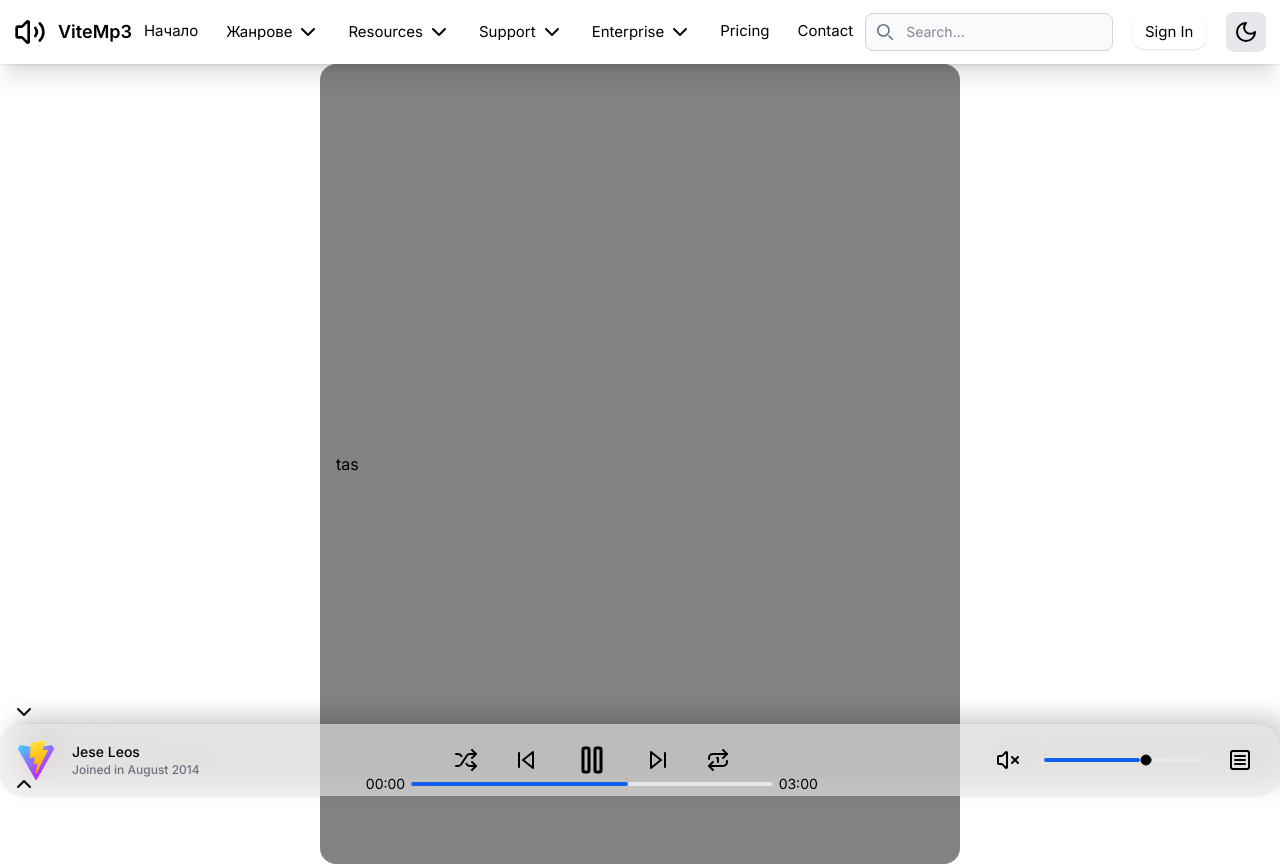
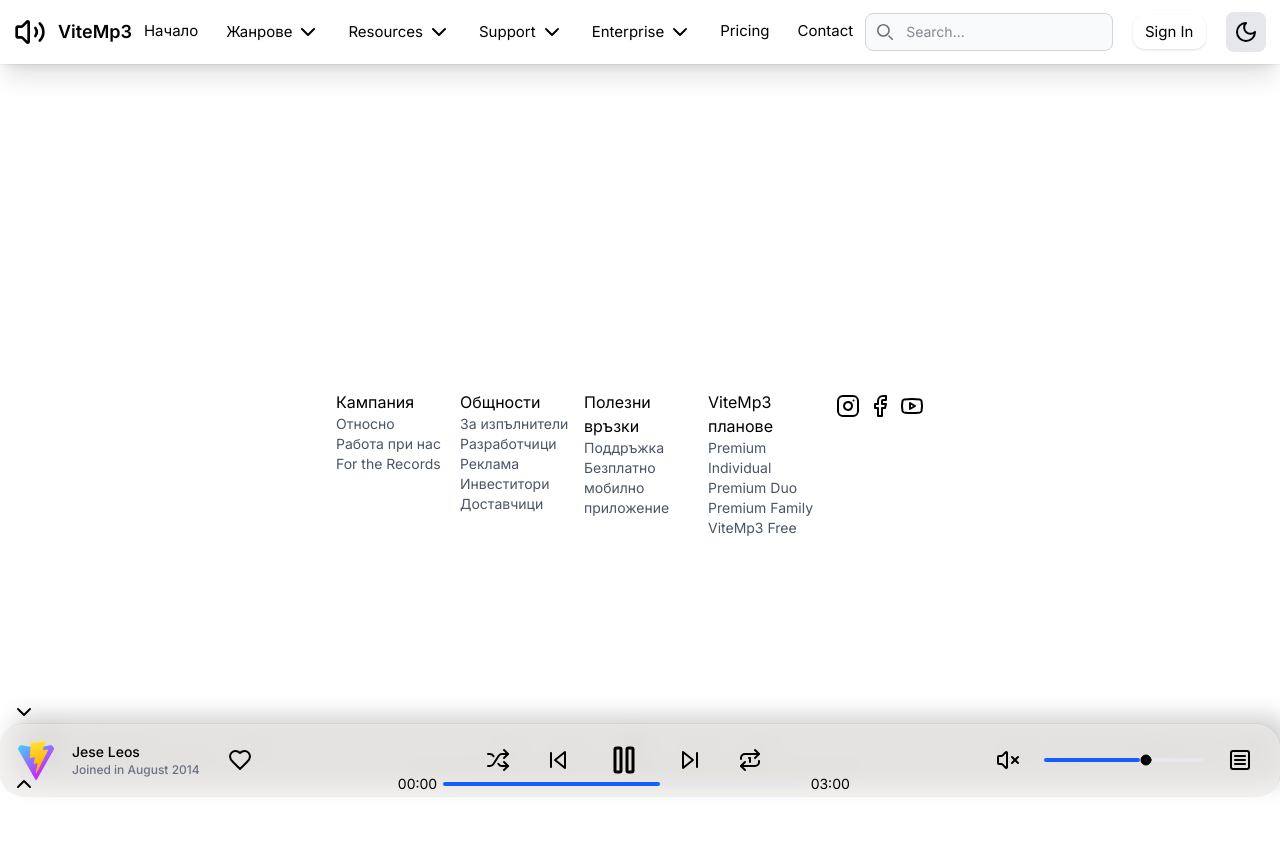
Before and after one commit to MDimidov/ViteMp3, a React (Vite) app: page / in a window 1280 px wide. Built offline with nearby package versions, Linux system fonts and the light colour scheme.

Commit message:
Add footer info

```diff
--- a/src/components/Footer/Footer.jsx
+++ b/src/components/Footer/Footer.jsx
@@ -1,8 +1,9 @@
-import { ArrowBigDown, ArrowDown, ArrowDown01Icon, ChevronDownIcon, ChevronUpIcon, CircleIcon, PauseIcon, PlayIcon, Repeat1Icon, RepeatIcon, ShuffleIcon, SkipBackIcon, SkipForwardIcon, SquareMenuIcon, Volume1Icon, Volume2Icon, VolumeIcon, VolumeXIcon } from 'lucide-react';
+import { ArrowBigDown, ArrowDown, ArrowDown01Icon, ChevronDownIcon, ChevronUpIcon, CircleIcon, FacebookIcon, HeartIcon, InstagramIcon, PauseIcon, PlayIcon, Repeat1Icon, RepeatIcon, ShuffleIcon, SkipBackIcon, SkipForwardIcon, SquareMenuIcon, Volume1Icon, Volume2Icon, VolumeIcon, VolumeXIcon, YoutubeIcon } from 'lucide-react';
 import testImg from '../../assets/vite.svg';
 
+const btnClass = 'gap-1 hover:bg-white/5 cursor-pointer px-3 py-1 rounded-xl';
+
 export function FooterMusic() {
-    const btnClass = 'gap-1 hover:bg-white/5 cursor-pointer px-3 py-1 rounded-xl';
     return (
         <>
             <button className={`fixed bottom-[72px] z-10 ${btnClass}`}>
@@ -21,6 +22,9 @@
                             Joined in August 2014
                         </div>
                     </div>
+                    <button className={btnClass}>
+                        <HeartIcon />
+                    </button>
                 </div>
 
                 <div className="flex flex-col items-center relative w-[40%] sm:w-[50%] md:w-[60%] max-w-[500px]">
@@ -78,3 +82,54 @@
         </>
     );
 }
+
+export function Footer() {
+
+    const divMainClass = 'w-1/5'
+    const spanClass = 'dark:text-white z'
+    const socialsIconClass = 'hover:bg-black/5 dark:hover:bg-white/5 cursor-pointer px-1 py-1 h-min rounded-xl'
+    const liClass = 'text-sm text-gray-600 dark:text-gray-400 hover:underline'
+    return (
+        <div className='flex w-full gap-3'>
+            <div className={divMainClass}>
+                <span className={spanClass}>Кампания</span>
+                <ul>
+                    <li className={liClass}><a href="#">Относно</a></li>
+                    <li className={liClass}><a href="#">Работа при нас</a></li>
+                    <li className={liClass}><a href="#">For the Records</a></li>
+                </ul>
+            </div>
+            <div className={divMainClass}>
+                <span className={spanClass}>Общности</span>
+                <ul>
+                    <li className={liClass}><a href="#">За изпълнители</a></li>
+                    <li className={liClass}><a href="#">Разработчици</a></li>
+                    <li className={liClass}><a href="#">Реклама</a></li>
+                    <li className={liClass}><a href="#">Инвеститори</a></li>
+                    <li className={liClass}><a href="#">Доставчици</a></li>
+                </ul>
+            </div>
+            <div className={divMainClass}>
+                <span className={spanClass}>Полезни връзки</span>
+                <ul>
+                    <li className={liClass}><a href="#">Поддръжка</a></li>
+                    <li className={liClass}><a href="#">Безплатно мобилно приложение</a></li>
+                </ul>
+            </div>
+            <div className={divMainClass}>
+                <span className={spanClass}>ViteMp3 планове</span>
+                <ul>
+                    <li className={liClass}><a href="#">Premium Individual</a></li>
+                    <li className={liClass}><a href="#">Premium Duo</a></li>
+                    <li className={liClass}><a href="#">Premium Family</a></li>
+                    <li className={liClass}><a href="#">ViteMp3 Free</a></li>
+                </ul>
+            </div>
+            <div className={`${divMainClass} flex`}>
+                <a href='#' className={socialsIconClass}><InstagramIcon /></a>
+                <a href='#' className={socialsIconClass}><FacebookIcon /></a>
+                <a href='#' className={socialsIconClass}><YoutubeIcon /></a>
+            </div>
+        </div>
+    )
+}
--- a/src/components/Header/DesktopMenu.jsx
+++ b/src/components/Header/DesktopMenu.jsx
@@ -40,7 +40,7 @@
       onHoverEnd={toggleHoverMenu}
       key={menu.name}
     >
-      <span className="flex-center gap-1 dark:hover:bg-white/5 cursor-pointer px-3 py-1 rounded-xl text-(--btn-light-color) dark:text-(--btn-dark-color)">
+      <span className="flex-center gap-1 hover:bg-black/5 dark:hover:bg-white/5 cursor-pointer px-3 py-1 rounded-xl text-(--btn-light-color) dark:text-(--btn-dark-color)">
         {menu.name}
         {hasSubMenu && (
           <ChevronDown className="mt-[0.6px] group-hover/link:rotate-180 duration-200" />
--- a/src/components/Hero/Hero.jsx
+++ b/src/components/Hero/Hero.jsx
@@ -1,9 +1,10 @@
 import { div } from "framer-motion/client";
+import { Footer } from "../Footer/Footer";
 
 export default function Hero() {
     return (
         <div className="bg-(--bg-light-hero) dark:bg-(--bg-dark-hero) w-1/2 h-screen m-auto flex -z-1 items-center justify-between px-2 sm:px-4 md:px-6 rounded-2xl">
-tas
+            <Footer />
         </div>
     )
 }
--- a/src/index.css
+++ b/src/index.css
@@ -48,8 +48,8 @@
   --btn-light-color: black;
 
   /* Hero */
-  --bg-dark-hero: #fff;
-  --bg-light-hero: #18181a8a;
+  --bg-light-hero: #fff;
+  --bg-dark-hero: #18181A;
   --drop-shadow-3xl-hero: -10px -10px -10px rgba(0, 0, 0, 0.25);
 
   /* Footer */
```
